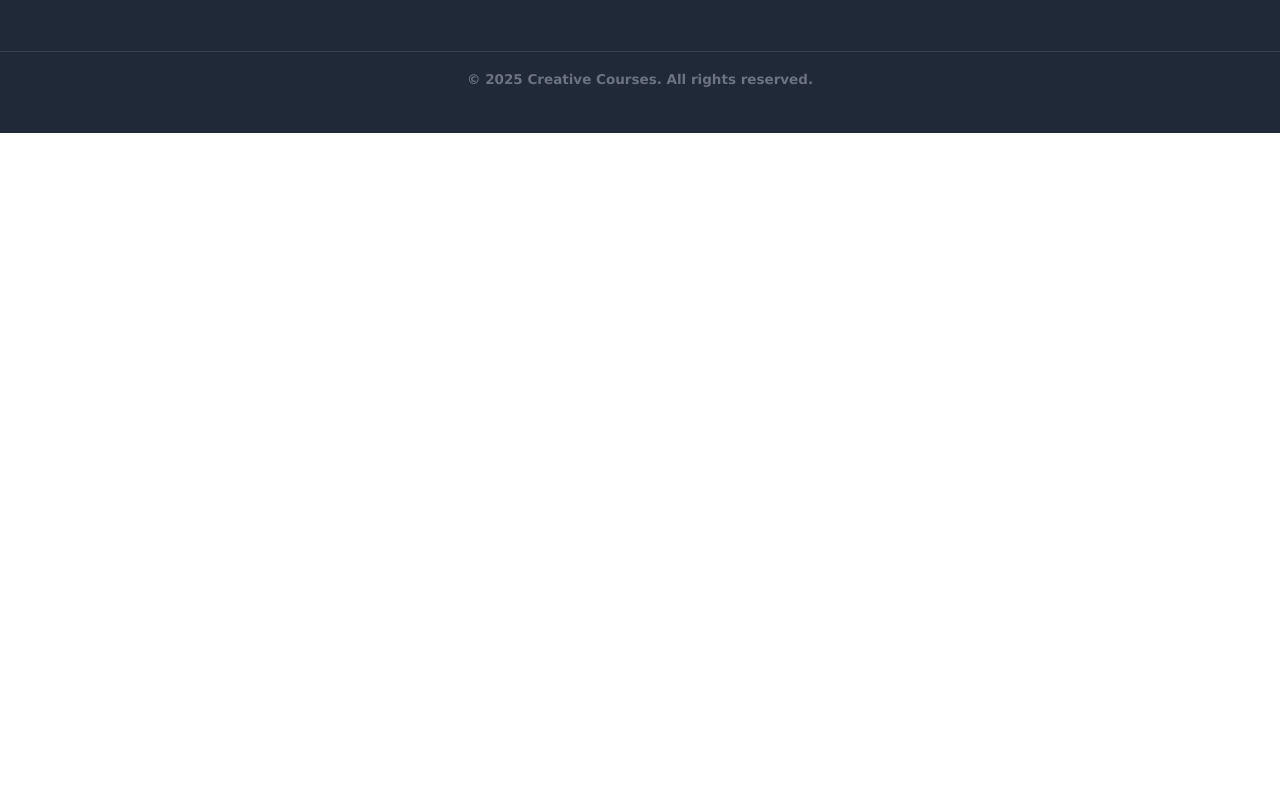
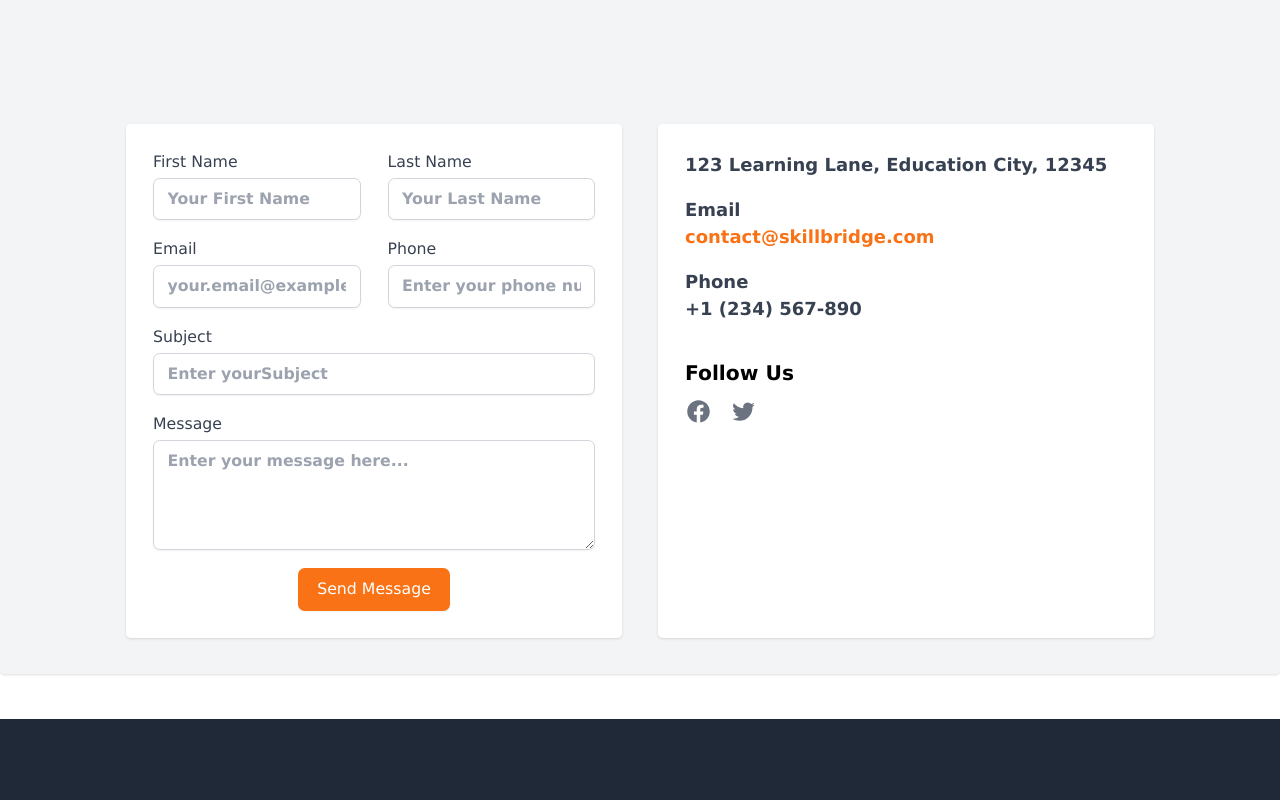
Before and after one commit to Rodrick124/online-e-learning, a React (Create React App) app: page /contact in a window 1280 px wide. Shown: the part 520-1320 px from the top of the page. Before the commit the page ends 800 px from the top, so only its background shows below. Built offline with nearby package versions, Linux system fonts and the light colour scheme.

Commit message:
add Contact page and update navigation; include contact form and details

```diff
--- a/src/App.js
+++ b/src/App.js
@@ -13,6 +13,7 @@ import CoursesPage from './pages/courses';
 import CourseDetail from './pages/CourseDetail';
 import HomeCourses from './components/HomeCourses';
 import About from './pages/about';
+import Contact from './pages/contact';
 
 // Main App component
 
@@ -50,6 +51,7 @@ function App() {
         <Route path="/courses" element={<CoursesPage />} />
         <Route path="/courses/:id" element={<CourseDetail />} />
         <Route path="/about" element={<About />} />
+        <Route path="/contact" element={<Contact />} />
       </Routes>
       <Footer />
     </BrowserRouter>
--- a/src/components/Nav.jsx
+++ b/src/components/Nav.jsx
@@ -12,7 +12,7 @@ const Navbar = () => (
         <li><Link to="/courses">Courses</Link></li>
         <li><Link to="/about">About Us</Link></li>
         <li><Link to="#pricing">Pricing</Link></li>
-        <li><Link to="#faq">Contact</Link></li>
+        <li><Link to="/contact">Contact</Link></li>
       </ul>
     </div>
     <div>
--- /dev/null
+++ b/src/pages/contact.jsx
@@ -0,0 +1,126 @@
+import React from 'react';
+
+const Contact = () => {
+  return (
+    <div className="px-28 mx-auto p-8 bg-gray-100 rounded shadow">
+      <div className="flex justify-between my-20">
+        <h1 className="text-4xl font-bold my-8">Contact Us</h1>
+        <p className="text-gray-700 mb-8 text-sm w-6/12">
+            Welcome to SkillBridge's Pricing Plan page, where we offer two comprehensive options to cater to your needs: Free and Pro. We believe in providing flexible and affordable pricing options for our services. Whether you're an individual looking to enhance your skills or a business seeking professional development solutions, we have a plan that suits you. Explore our pricing options below and choose the one that best fits your requirements.
+        </p>
+      </div>
+
+      <div className="grid grid-cols-1 md:grid-cols-2 gap-8">
+        <div className="bg-white p-6 rounded shadow">
+          <form className="space-y-4">
+            <div className='grid grid-cols-1 md:grid-cols-2 gap-6'>
+              <div>
+                <label htmlFor="first-name" className="block text-sm font-medium text-gray-700">First Name</label>
+                <input
+                    type="text"
+                    id="first-name"
+                    name="first-name"
+                    className="mt-1 block w-full px-3 py-2 border border-gray-300 rounded-md shadow-sm focus:outline-none focus:ring-orange-500 focus:border-orange-500 sm:text-sm"
+                    placeholder="Your First Name"
+                />
+              </div>
+              <div>
+                <label htmlFor="last-name" className="block text-sm font-medium text-gray-700">Last Name</label>
+                <input
+                    type="text"
+                    id="last-name"
+                    name="last-name"
+                    className="mt-1 block w-full px-3 py-2 border border-gray-300 rounded-md shadow-sm focus:outline-none focus:ring-orange-500 focus:border-orange-500 sm:text-sm"
+                    placeholder="Your Last Name"
+                />
+              </div>
+            </div>
+            <div className='grid grid-cols-1 md:grid-cols-2 gap-6'>
+                <div>
+                    <label htmlFor="email" className="block text-sm font-medium text-gray-700">Email</label>
+                    <input
+                        type="email"
+                        id="email"
+                        name="email"
+                        className="mt-1 block w-full px-3 py-2 border border-gray-300 rounded-md shadow-sm focus:outline-none focus:ring-orange-500 focus:border-orange-500 sm:text-sm"
+                        placeholder="your.email@example.com"
+                    />
+                </div>
+                <div>
+                    <label htmlFor="phone" className="block text-sm font-medium text-gray-700">Phone</label>
+                    <input
+                        type="tel"
+                        id="phone"
+                        name="phone"
+                        className="mt-1 block w-full px-3 py-2 border border-gray-300 rounded-md shadow-sm focus:outline-none focus:ring-orange-500 focus:border-orange-500 sm:text-sm"
+                        placeholder="Enter your phone number"
+                    />
+                </div>
+            </div>
+            <div>
+                <label htmlFor="subject" className="block text-sm font-medium text-gray-700">Subject</label>
+                <input
+                    type="text"
+                    id="subject"
+                    name="subject"
+                    className="mt-1 block w-full px-3 py-2 border border-gray-300 rounded-md shadow-sm focus:outline-none focus:ring-orange-500 focus:border-orange-500 sm:text-sm"
+                    placeholder="Enter yourSubject"
+                />
+            </div>
+            <div>
+              <label htmlFor="message" className="block text-sm font-medium text-gray-700">Message</label>
+              <textarea
+                id="message"
+                name="message"
+                rows="4"
+                className="mt-1 block w-full px-3 py-2 border border-gray-300 rounded-md shadow-sm focus:outline-none focus:ring-orange-500 focus:border-orange-500 sm:text-sm"
+                placeholder="Enter your message here..."
+              ></textarea>
+            </div>
+            <div className='flex items-center justify-center mt-10'>
+              <button
+                type="submit"
+                className="flex justify-center items-center py-2 px-4 border border-transparent rounded-md shadow-sm text-sm font-medium text-white bg-orange-500 hover:bg-blue-500 focus:outline-none focus:ring-2 focus:ring-offset-2 focus:ring-orange-500"
+              >
+                Send Message
+              </button>
+            </div>
+          </form>
+        </div>
+
+        <div className="bg-white p-6 rounded shadow">
+          <div className="space-y-4 text-gray-700">
+            <div>
+              <p>123 Learning Lane, Education City, 12345</p>
+            </div>
+            <div>
+              <h3 className="font-semibold">Email</h3>
+              <p>
+                <a href="mailto:contact@skillbridge.com" className="text-orange-500 hover:underline">
+                  contact@skillbridge.com
+                </a>
+              </p>
+            </div>
+            <div>
+              <h3 className="font-semibold">Phone</h3>
+              <p>+1 (234) 567-890</p>
+            </div>
+          </div>
+          <div className="mt-8">
+            <h3 className="text-lg font-bold mb-2">Follow Us</h3>
+            <div className="flex space-x-4">
+              <a href="#" className="text-gray-500 hover:text-orange-500">
+                <svg className="w-6 h-6" fill="currentColor" viewBox="0 0 24 24" aria-hidden="true"><path fillRule="evenodd" d="M22 12c0-5.523-4.477-10-10-10S2 6.477 2 12c0 4.991 3.657 9.128 8.438 9.878v-6.987h-2.54V12h2.54V9.797c0-2.506 1.492-3.89 3.777-3.89 1.094 0 2.238.195 2.238.195v2.46h-1.26c-1.243 0-1.63.771-1.63 1.562V12h2.773l-.443 2.89h-2.33v6.988C18.343 21.128 22 16.991 22 12z" clipRule="evenodd" /></svg>
+              </a>
+              <a href="#" className="text-gray-500 hover:text-orange-500">
+                <svg className="w-6 h-6" fill="currentColor" viewBox="0 0 24 24" aria-hidden="true"><path d="M8.29 20.251c7.547 0 11.675-6.253 11.675-11.675 0-.178 0-.355-.012-.53A8.348 8.348 0 0022 5.92a8.19 8.19 0 01-2.357.646 4.118 4.118 0 001.804-2.27 8.224 8.224 0 01-2.605.996 4.107 4.107 0 00-6.993 3.743 11.65 11.65 0 01-8.457-4.287 4.106 4.106 0 001.27 5.477A4.072 4.072 0 012.8 9.71v.052a4.105 4.105 0 003.292 4.022 4.095 4.095 0 01-1.853.07 4.108 4.108 0 003.834 2.85A8.233 8.233 0 012 18.407a11.616 11.616 0 006.29 1.84" /></svg>
+              </a>
+            </div>
+          </div>
+        </div>
+      </div>
+    </div>
+  );
+};
+
+export default Contact;
```
